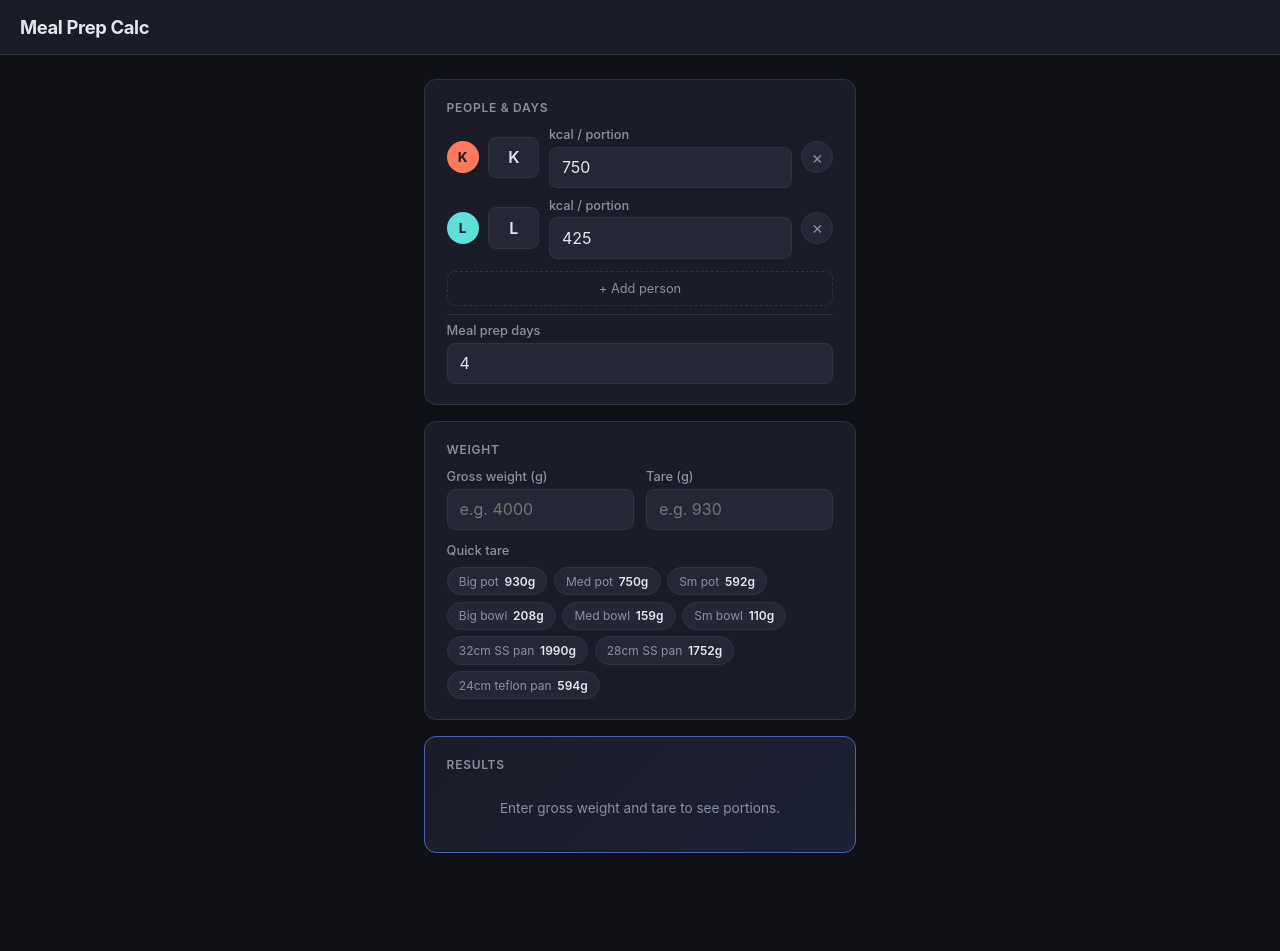
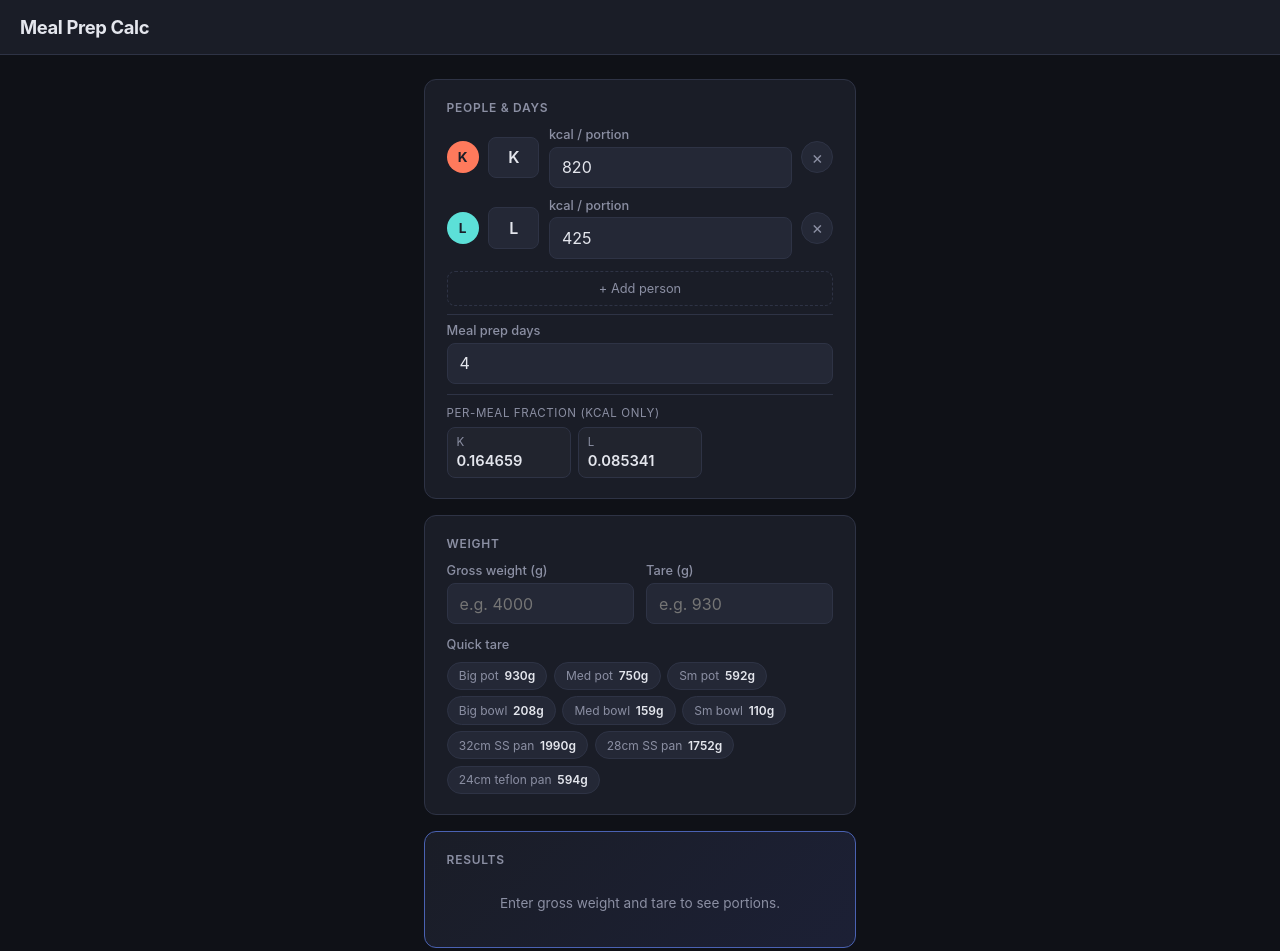
Before and after one commit to KrisHimself/mealcalc, a plain HTML site: page index.html in a window 1280 px wide. Before the commit the page ends 885 px from the top, so only its background shows below. Drawn offline with Linux system fonts and the light colour scheme.

Commit message:
mfp fractions added

```diff
--- a/index.html
+++ b/index.html
@@ -105,7 +105,10 @@
     transition: border-color 0.15s;
   }
 
-  input[type="number"] { -moz-appearance: textfield; }
+  input[type="number"] {
+    appearance: textfield;
+    -moz-appearance: textfield;
+  }
 
   input[type="number"]::-webkit-inner-spin-button,
   input[type="number"]::-webkit-outer-spin-button {
@@ -281,6 +284,44 @@
 
   .people-list { display: flex; flex-direction: column; }
 
+  .fraction-wrap {
+    margin-top: 0.65rem;
+    padding-top: 0.65rem;
+    border-top: 1px solid var(--border);
+  }
+
+  .fraction-title {
+    font-size: 0.72rem;
+    color: var(--text-dim);
+    text-transform: uppercase;
+    letter-spacing: 0.05em;
+    margin-bottom: 0.45rem;
+  }
+
+  .fraction-grid {
+    display: grid;
+    grid-template-columns: repeat(auto-fill, minmax(120px, 1fr));
+    gap: 0.45rem;
+  }
+
+  .fraction-item {
+    background: rgba(255, 255, 255, 0.03);
+    border: 1px solid var(--border);
+    border-radius: 8px;
+    padding: 0.45rem 0.55rem;
+  }
+
+  .fraction-name {
+    font-size: 0.72rem;
+    color: var(--text-dim);
+    margin-bottom: 0.2rem;
+  }
+
+  .fraction-value {
+    font-size: 0.92rem;
+    font-weight: 600;
+  }
+
   .portions-grid {
     display: grid;
     grid-template-columns: repeat(auto-fill, minmax(120px, 1fr));
@@ -309,6 +350,10 @@
     <div class="field" style="margin-top:0.4rem;">
       <label for="days">Meal prep days</label>
       <input type="number" id="days" value="4" inputmode="numeric" min="1">
+    </div>
+    <div class="fraction-wrap">
+      <div class="fraction-title">Per-meal fraction (kcal only)</div>
+      <div id="meal-fractions" class="fraction-grid"></div>
     </div>
   </div>
 
@@ -361,7 +406,7 @@ const TARE_ITEMS = [
 const $ = id => document.getElementById(id);
 
 let people = [
-  { name: 'K', kcal: 750 },
+  { name: 'K', kcal: 820 },
   { name: 'L', kcal: 425 },
 ];
 let colorIndex = people.length;
@@ -466,6 +511,7 @@ function calc() {
   const gross = parseFloat($('gross').value);
   const tare = parseFloat($('tare').value);
   const body = $('results-body');
+  renderMealFractions(days);
 
   if (isNaN(gross) || isNaN(tare) || days <= 0) {
     body.innerHTML = '<p class="placeholder-msg">Enter gross weight and tare to see portions.</p>';
@@ -524,10 +570,36 @@ function calc() {
   `;
 }
 
+function renderMealFractions(days) {
+  const container = $('meal-fractions');
+  const totalKcal = people.reduce((sum, person) => sum + person.kcal, 0);
+
+  if (days <= 0 || totalKcal <= 0) {
+    container.innerHTML = '<div class="fraction-item"><div class="fraction-name">Set kcal and days</div><div class="fraction-value">-</div></div>';
+    return;
+  }
+
+  const totalPrepKcal = totalKcal * days;
+  const rows = people
+    .filter(person => person.kcal > 0)
+    .map(person => {
+      const fraction = person.kcal / totalPrepKcal;
+      const label = person.name || '?';
+      return `<div class="fraction-item">
+        <div class="fraction-name">${label}</div>
+        <div class="fraction-value">${fraction.toFixed(6)}</div>
+      </div>`;
+    })
+    .join('');
+
+  container.innerHTML = rows || '<div class="fraction-item"><div class="fraction-name">No active people</div><div class="fraction-value">-</div></div>';
+}
+
 renderPeople();
 $('gross').value = '';
 $('tare').value = '';
 $('days').value = 4;
+calc();
 </script>
 </body>
 </html>
```
